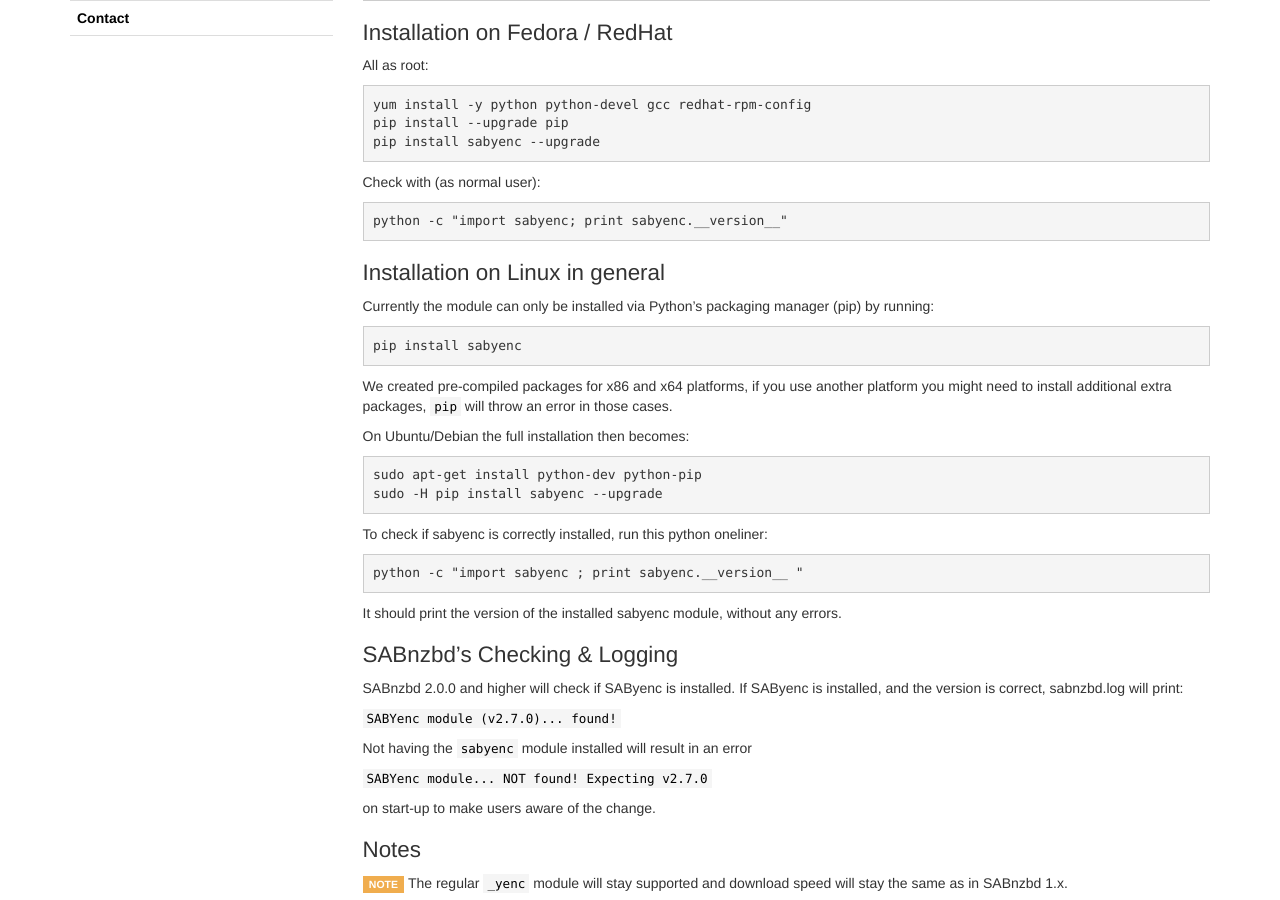
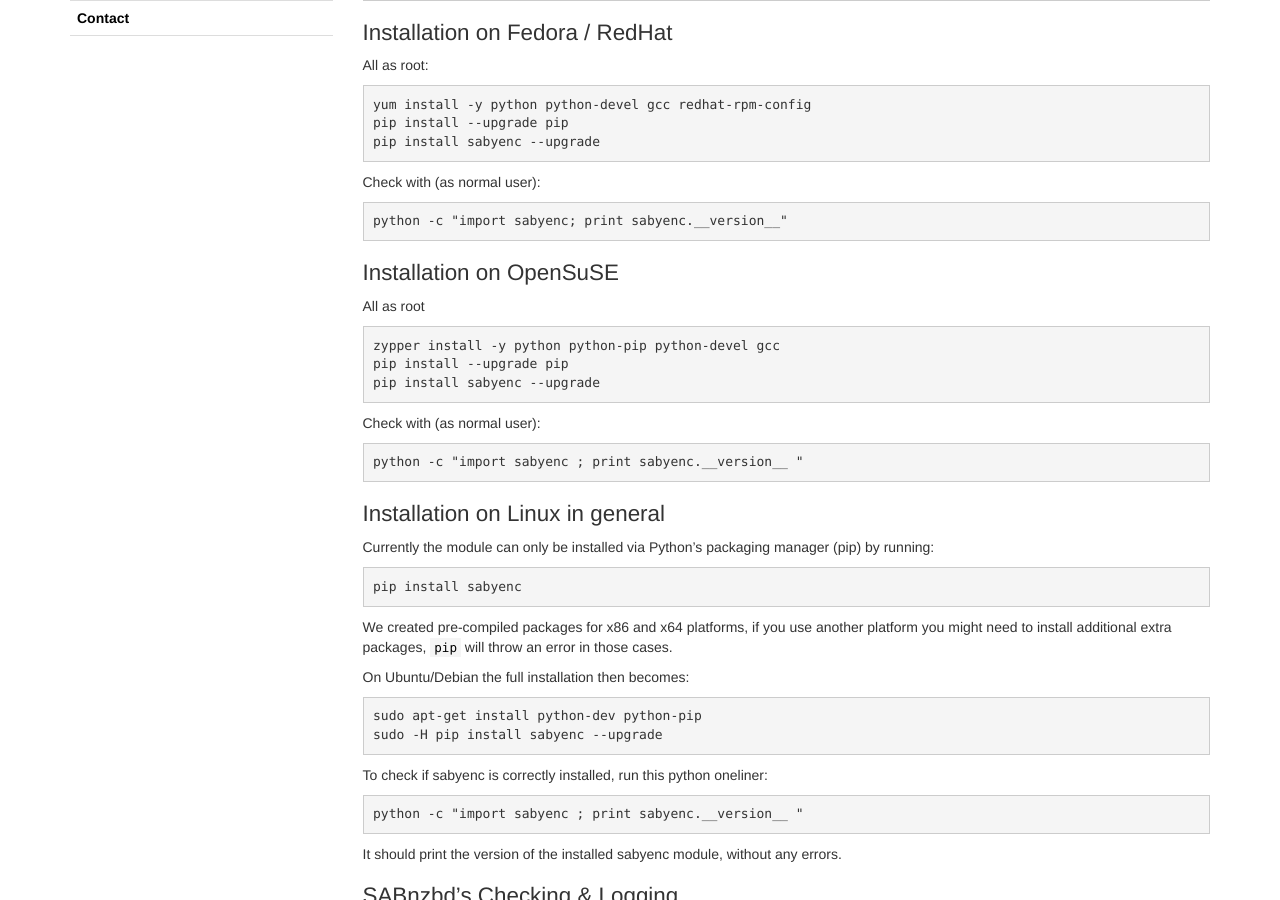
Before and after one commit to sabnzbd/sabnzbd.github.io, a Jekyll site: the page built from wiki/extra/sabyenc.md, in a window 1280 px wide and 900 px high, scrolled down 517 px. Built offline with Jekyll 4.4.1, drawn with Linux system fonts in a browser that asks for light colours.

Commit message:
SAByenc: Installation on OpenSuSE

````diff
--- a/wiki/extra/sabyenc.md
+++ b/wiki/extra/sabyenc.md
@@ -32,6 +32,19 @@
 ```
 python -c "import sabyenc; print sabyenc.__version__"
 ```
+
+## Installation on OpenSuSE
+All as root
+```
+zypper install -y python python-pip python-devel gcc
+pip install --upgrade pip
+pip install sabyenc --upgrade
+```
+Check with (as normal user):
+```
+python -c "import sabyenc ; print sabyenc.__version__ "
+```
+
 
 ## Installation on Linux in general
 
````
